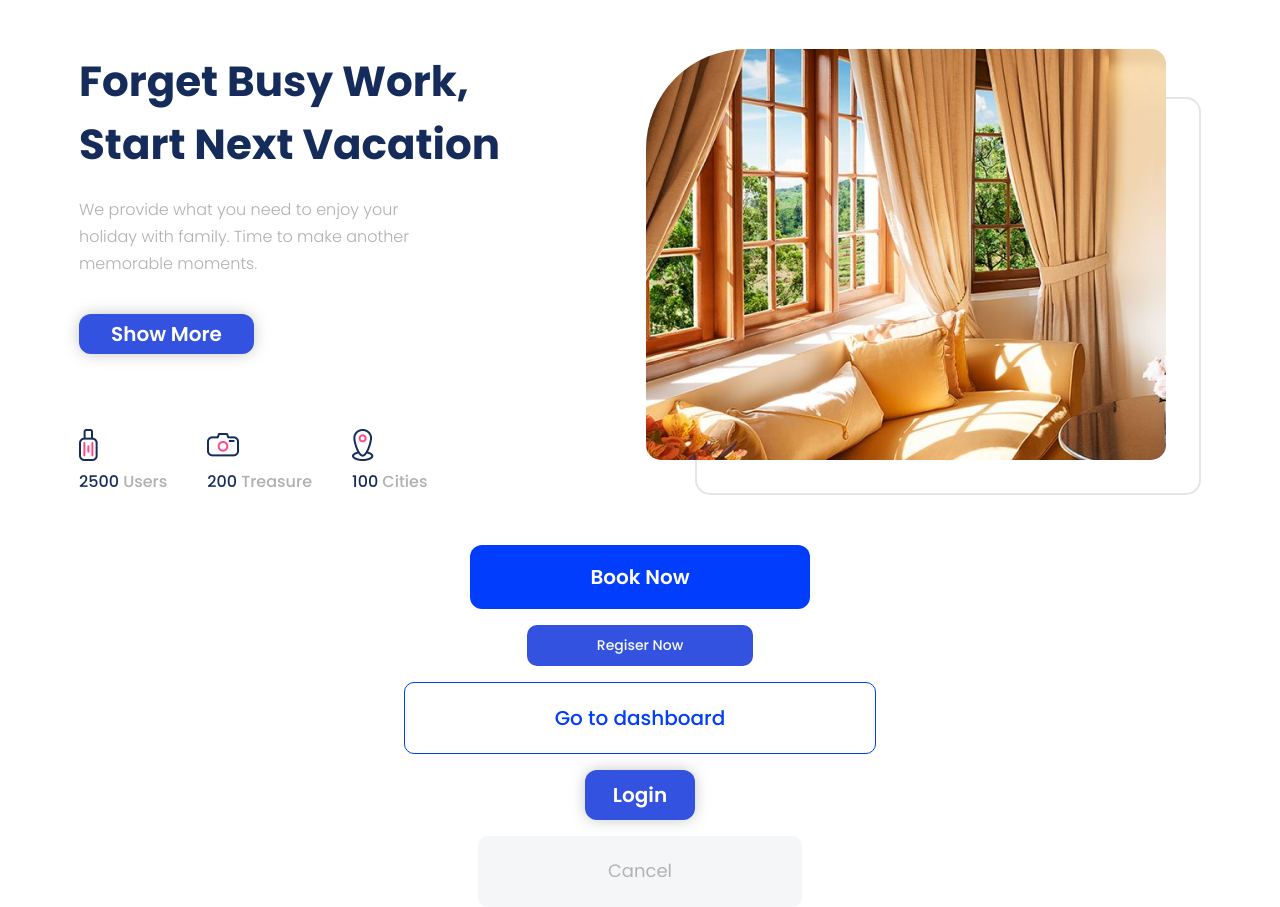
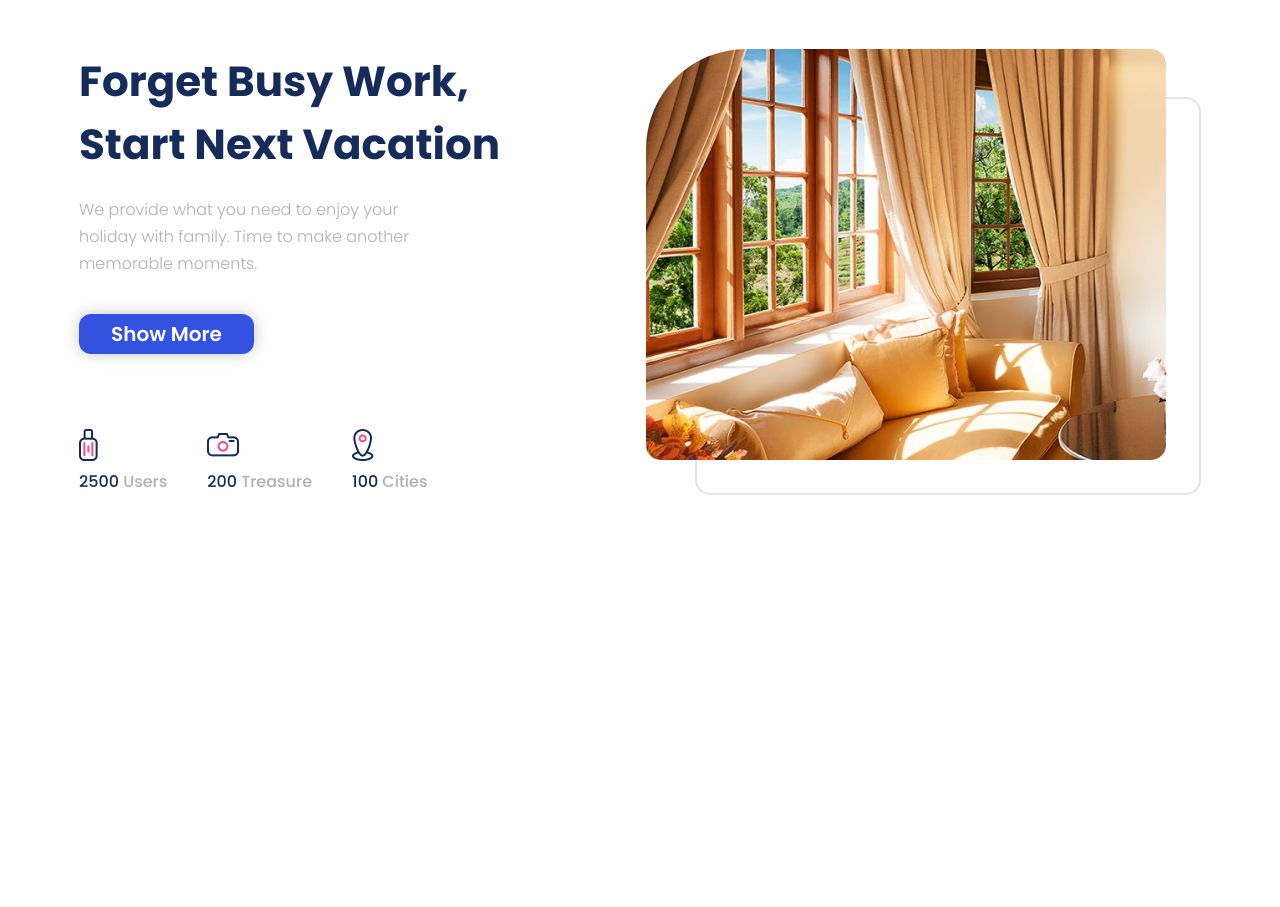
Before and after one commit to nursahtuncel/Lankastay, a React (Vite) app: page / in a window 1280 px wide. After the commit the page ends 800 px from the top, so only its background shows below. Built offline with nearby package versions, Linux system fonts and the light colour scheme.

Commit message:
[JA-39] - fazla kodlar silindi

```diff
--- a/src/components/Button/index.jsx
+++ b/src/components/Button/index.jsx
@@ -1,24 +1,24 @@
 import "./style.scss";
 
-export const Button = ({ padding, type, children }) => {
+export const Button = ({ padding, type, children, style }) => {
   switch (type) {
     case "primary":
-      type = "primary-button";
+      type = "primary-button"; //bu button'un renk kodu :$main-btn-color
       break;
     case "secondary":
-      type = "secondary-button";
+      type = "secondary-button"; //bu button'un renk kodu:$primary-color
       break;
     case "tertiary":
-      type = "tertiary-button";
+      type = "tertiary-button"; //bu button'un arkaplan rengi yok sadece border'ı var
       break;
     case "fourth":
-      type = "fourth-button";
+      type = "fourth-button"; //bu button'un shadow özelliği var
       break;
     default:
-      type = "default-button";
+      type = "default-button"; // cansel button
   }
   return (
-    <button style={{ padding }} className={type}>
+    <button style={{ padding, ...style }} className={type}>
       {children}
     </button>
   );
--- a/src/pages/Homepage/index.jsx
+++ b/src/pages/Homepage/index.jsx
@@ -1,28 +1,10 @@
 import "./styles.scss";
 import Hero from "../../components/HeroSection";
-import { Button } from "../../components/Button";
 
 const Homepage = () => {
   return (
     <div className="homepage">
       <Hero />
-      <div className="buttons">
-        <Button padding="20px 120px" type="primary">
-          Book Now
-        </Button>
-        <Button padding="10px 70px" type="secondary">
-          Regiser Now
-        </Button>
-        <Button padding="20px 150px" type="tertiary">
-          Go to dashboard
-        </Button>
-        <Button padding="10px 28px" type="fourth">
-          Login
-        </Button>
-        <Button padding="20px 130px" type="default">
-          Cancel
-        </Button>
-      </div>
     </div>
   );
 };
```
